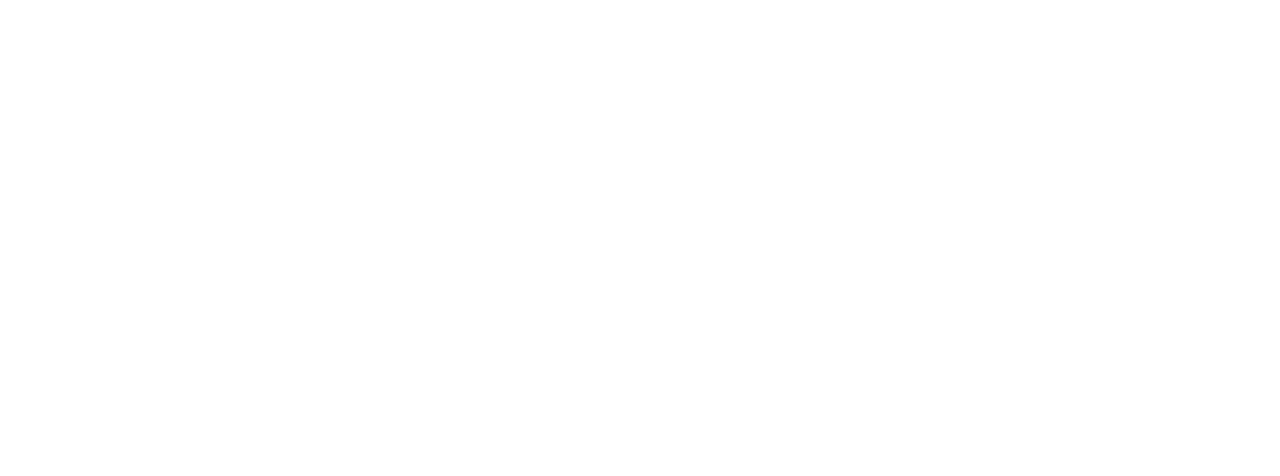
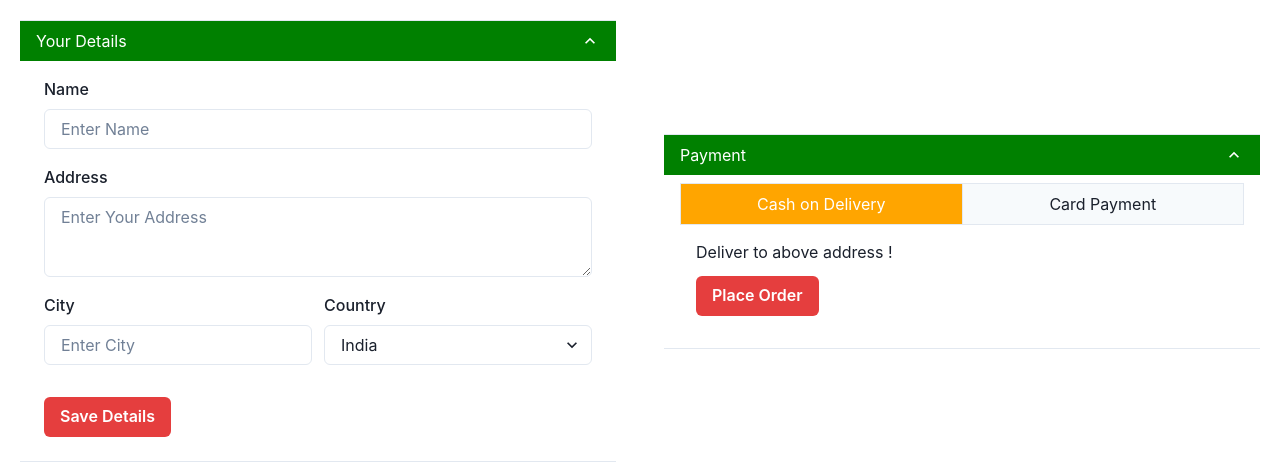
Before and after one commit to prateek-bka/lazy-hose-3359, a React (Create React App) app in the folder my-app/: page /checkout in a window 1280 px wide. Before the commit this address had no page. Shown: the top 476 px of the page. Built offline with nearby package versions, Linux system fonts and the light colour scheme.

Commit message:
added routes

```diff
--- a/my-app/src/Pages/MainRoutes.jsx
+++ b/my-app/src/Pages/MainRoutes.jsx
@@ -1,6 +1,7 @@
 import React from "react";
 import { Routes, Route } from "react-router-dom";
 import HomePage from "../HomePage/HomePage";
+import Checkout from "./Checkout/Checkout";
 import ProductDetails from "./ProductDetails";
 import ProductPage from "./ProductPage";
 
@@ -10,6 +11,7 @@
       <Route path="/" element={<HomePage />} />
       <Route path="/product" element={<ProductPage />} />
       <Route path="/product/:id" element={<ProductDetails />} />
+      <Route path="/checkout" element={<Checkout />} />
     </Routes>
   );
 };
```
